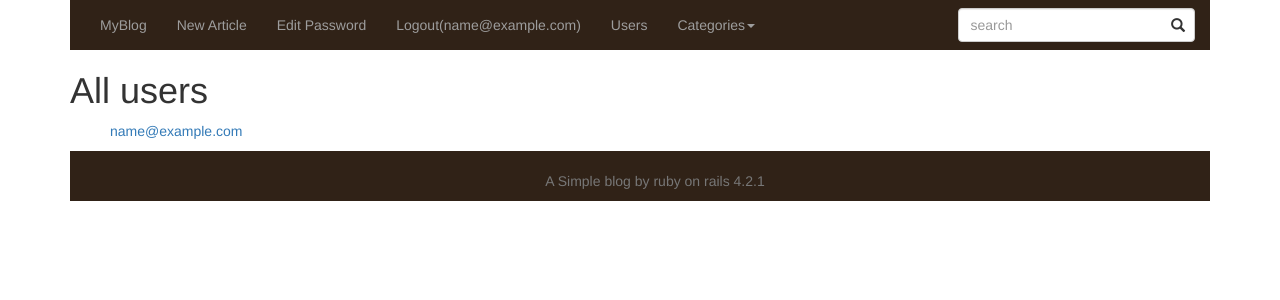
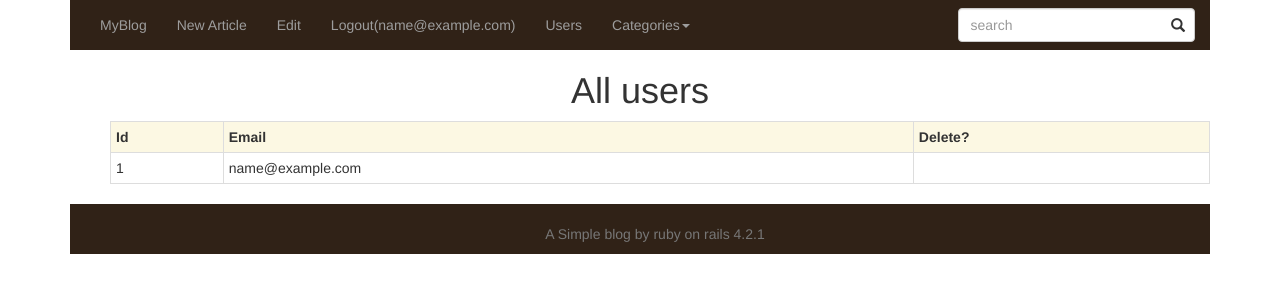
Before and after one commit to ohyoungjooung2/myblog-docker, a Rails app: page /users in a window 1280 px wide. Shown: the top 300 px of the page. Run offline with Rails 7, Linux system fonts and the light colour scheme; the visitor is signed in with stand-in values (Sample User, id 1); data that the repository does not hold is empty; style sheets or scripts are compiled from the project's sources; parts of the project's set-up code (start-up, migrations or seed data) failed here and were passed over; some libraries are stand-ins or nearby versions.

Commit message:
adding admin_user_destroy_users

```diff
--- a/app/assets/stylesheets/application.css.scss
+++ b/app/assets/stylesheets/application.css.scss
@@ -11,52 +11,29 @@
  *= require_self
  *= require_tree .
  */
-
-
-
-body {
-        height: 100%;
-        /* The html and body elements cannot have any padding or margin. */
+body {        height: 100%;
+  /* The html and  body elements cannot have any padding or margin. */
   .navbar-inverse{ background-color:#302217;
     border-color: white;
-
     }
     .jumbotron {
        width:97%;
        height:300px;
-
        }
  }
 
-      #header {
-        height: 30px;
-      }
+ #header { height: 30px; }
+
  /* Wrapper for page content to push down footer */
-      #wrap {
-        min-height: 100%;
-        height: auto !important;
-        height: 100%;
+ #wrap { min-height: 100%;
+         height: auto !important; height: 100%;
         /* Negative indent footer by it's height */
-        margin: 0 auto -60px;
-      }
-
+        margin: 0 auto -60px;      }
         /* Set the fixed height of the footer here */
-      #push,
-      #footer {
-        height: 50px;
-      }
-      #footer {
-        background-color: #302217;
-        a {
-            color: #777;
-          }
-        a:hover {
-        	color:#fff;
-        }
-      }
-
-
-
+        #push,      #footer { height: 50px; }
+        #footer {  background-color: #302217;
+             a { color: #777;}
+             a:hover {color:#fff;} }
 /* Lastly, apply responsive CSS fixes as necessary */
 @media (max-width: 767px) {
           #footer {
@@ -66,20 +43,20 @@ body {
                     padding-right: 20px;
                    }
 }
+/* Custom page CSS      -------------------------------------------------- */
+/* Not required for template or sticky footer method. */
+#wrap > .container {        padding-top: 60px;      }
+.container .credit {        margin: 20px 0;      }
+code {        font-size: 80%;      }
 
+.users {
+  list-style: none;
+  margin: 0;
+  align: center;
 
-
-      /* Custom page CSS
-      -------------------------------------------------- */
-      /* Not required for template or sticky footer method. */
-
-      #wrap > .container {
-        padding-top: 60px;
+  li {
+     overflow: auto;
+     padding: 10px 0;
+     border-bottom: 1px solid;
   }
-      .container .credit {
-        margin: 20px 0;
 }
-
-      code {
-        font-size: 80%;
-      }
--- a/app/assets/stylesheets/users.css.scss
+++ b/app/assets/stylesheets/users.css.scss
@@ -1,3 +1,14 @@
 // Place all the styles related to the Users controller here.
 // They will automatically be included in application.css.
 // You can use Sass (SCSS) here: http://sass-lang.com/
+
+.users {
+  list-style: none;
+  margin: 0;
+
+  li {
+     overflow: auto;
+     padding: 10px 0;
+     border-bottom: 1px solid;
+  }
+}
--- a/app/controllers/users_controller.rb
+++ b/app/controllers/users_controller.rb
@@ -31,6 +31,15 @@ class UsersController < ApplicationController
      end
    end
 
+   def destroy
+     @user=User.find(params[:id]).destroy
+      if @user.destroy
+       redirect_to login_url
+       flash[:success] = "User deleted"
+      end
+   end
+
+
  private
    def set_user
      @user = User.find(params[:id])
@@ -41,7 +50,7 @@ class UsersController < ApplicationController
    end
 
    def admin_user
-     redirect_to root_path unless admin?
+     redirect_to root_path unless current_user.try(:admin?)
    end
 
 
--- a/app/views/layouts/application.html.erb
+++ b/app/views/layouts/application.html.erb
@@ -31,7 +31,7 @@
             <li><%= link_to "New Article", new_article_path, :id=>'new_post_link', :method => 'get', "data-no-turbolink" => true %></li>
               <% if signed_in? %>
 
-             <li><%= link_to "Edit Password", edit_user_registration_path(current_user) %> </li>
+             <li><%= link_to "Edit", edit_user_registration_path(current_user) %> </li>
              <li><%= link_to "Logout(#{current_user.email})", destroy_user_session_path, method: :delete %></li>
 
                <% if admin? %>
--- a/app/views/users/index.html.erb
+++ b/app/views/users/index.html.erb
@@ -1,10 +1,24 @@
 <%= provide(:title,"Users") %>
+<div class="text-center">
+<h1>All users</h1>
+</div>
 
-<h1>All users</h1>
+<ul class="users" >
+  <table class="table table-bordered table-hover table-condensed">
+    <tr class="warning">
+      <th>Id</th>
+      <th>Email</th>
+      <th>Delete?</th>
+    </tr>
 
-<ul class="users">
   <% @users.each do |user| %>
-   <%= link_to user.email %>
-   <br>
+   <tr>
+   <td><%= user.id %></td>
+   <td><%= user.email %></td>
+     <% if current_user.try(:admin?) && user.admin != true  %>
+   <td><%= link_to "delete", admin_destroy_user_path(user), method: :delete, data: {confirm: 'You sure?'} %></td>
+     <% end %>
+   </tr>
   <% end %>
+</table>
 </ul>
--- a/config/routes.rb
+++ b/config/routes.rb
@@ -6,6 +6,7 @@ Blog::Application.routes.draw do
     get '/lonin' => 'devise/sessions#new', :as => :new_user_session
     post '/signin' => 'devise/sessions#create', :as => :user_session
     delete '/signout' => 'devise/sessions#destroy', :as => :destroy_user_session
+    match 'users/:id' => 'users#destroy', :via => :delete, :as => :admin_destroy_user
   end
 
   #Categories
```
Also changed, not shown: 2 other files. Lines whose indentation alone changed are shown as unchanged.
